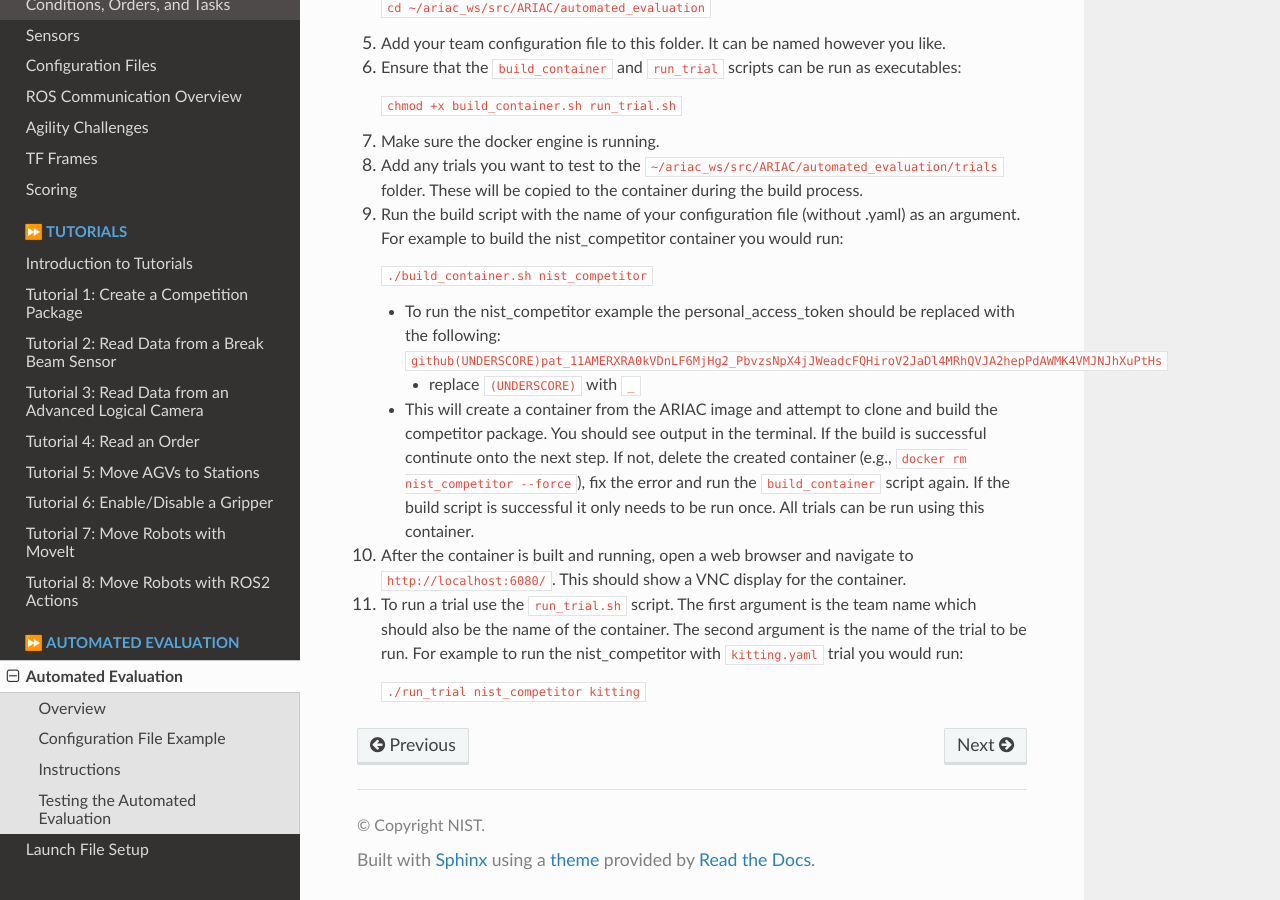
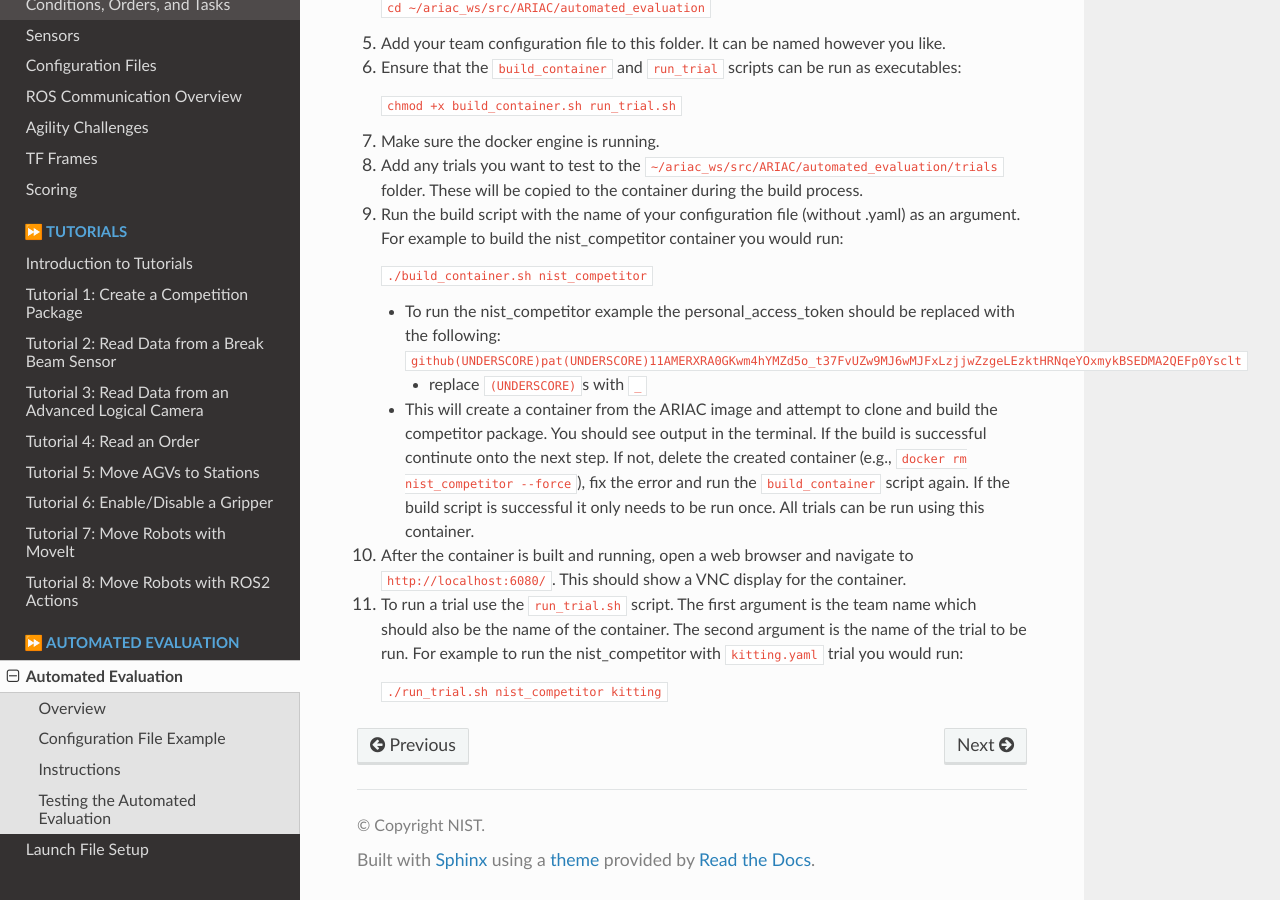
Before and after one commit to usnistgov/ARIAC, a Sphinx documentation site: the page built from docs/automated_evaluation/automated_evaluation_overview.md, in a window 1280 px wide and 900 px high, scrolled down 1729 px. Built offline with Sphinx 7.4.7 and the Read the Docs theme 2.0.0, drawn with Linux system fonts in a browser that asks for light colours.

Commit message:
updated documentation with new token

```diff
--- a/docs/automated_evaluation/automated_evaluation_overview.md
+++ b/docs/automated_evaluation/automated_evaluation_overview.md
@@ -65,9 +65,9 @@
 
     `./build_container.sh nist_competitor`
 
-    - To run the nist_competitor example the personal_access_token should be replaced with the following: `github(UNDERSCORE)pat_11AMERXRA0kVDnLF6MjHg2_PbvzsNpX4jJWeadcFQHiroV2JaDl4MRhQVJA2hepPdAWMK4VMJNJhXuPtHs`
+    - To run the nist_competitor example the personal_access_token should be replaced with the following: `github(UNDERSCORE)pat(UNDERSCORE)11AMERXRA0GKwm4hYMZd5o_t37FvUZw9MJ6wMJFxLzjjwZzgeLEzktHRNqeYOxmykBSEDMA2QEFp0Ysclt`
 
-        - replace `(UNDERSCORE)` with `_`
+        - replace `(UNDERSCORE)`s with `_`
 
     - This will create a container from the ARIAC image and attempt to clone and build the competitor package. You should see output in the terminal. If the build is successful continute onto the next step. If not, delete the created container (e.g., `docker rm nist_competitor --force`), fix the error and run the `build_container` script again. If the build script is successful it only needs to be run once. All trials can be run using this container.
 
@@ -75,4 +75,4 @@
 
 11. To run a trial use the `run_trial.sh` script. The first argument is the team name which should also be the name of the container. The second argument is the name of the trial to be run. For example to run the nist_competitor with  `kitting.yaml` trial you would run:
 
-    `./run_trial nist_competitor kitting`
+    `./run_trial.sh nist_competitor kitting`
```
